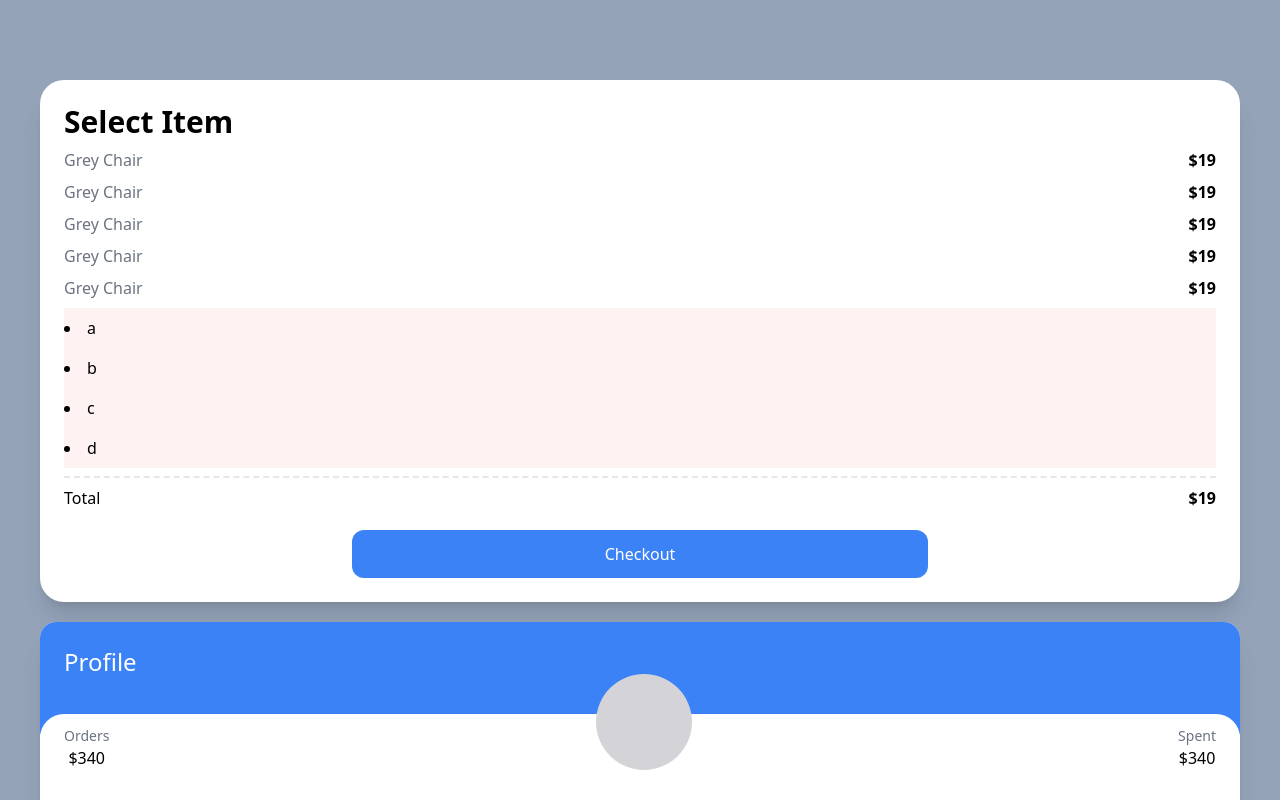
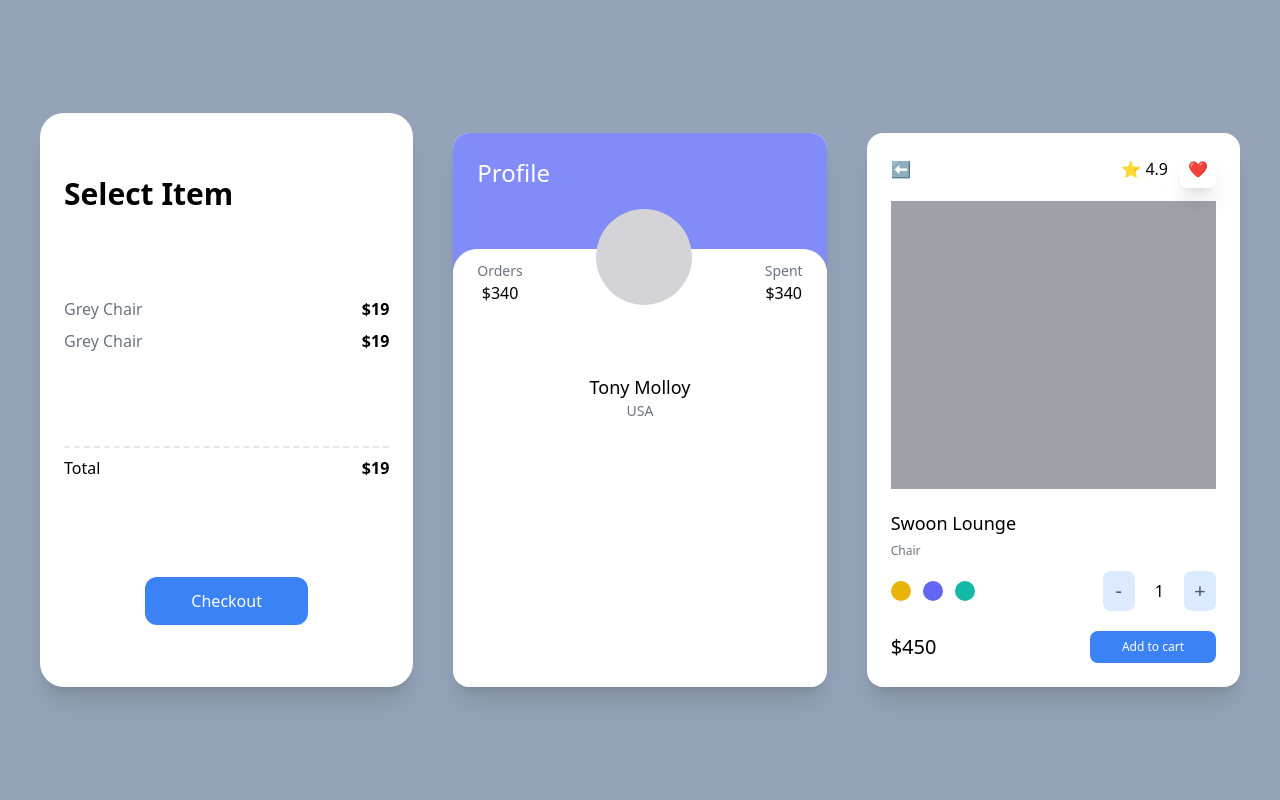
Before and after one commit to Choi-Yuchan/carrot-market, a Next.js app: page / in a window 1280 px wide. Shown: the top 800 px of the page. Built offline with nearby package versions, Linux system fonts and the light colour scheme.

Commit message:
Add responsive modifiers

```diff
--- a/pages/index.tsx
+++ b/pages/index.tsx
@@ -2,18 +2,18 @@ import type { NextPage } from 'next'
 
 const Home: NextPage = () => {
   return (
-    <div className='bg-slate-400 min-h-screen py-20 px-10 flex flex-col space-y-5'>
-      <div className='bg-white p-6 rounded-3xl shadow-xl'>
+    <div className='bg-slate-400 xl:place-content-center min-h-screen py-20 px-10 grid gap-10 lg:grid-cols-2 xl:grid-cols-3 space-y-5'>
+      <div className='bg-white p-6 rounded-3xl shadow-xl flex flex-col justify-around'>
         <span className='font-semibold text-3xl'>Select Item</span>
         <ul>
-          {[1,2,3,4,5].map((i) => (
+          {[1,2].map((i) => (
           <div key={i} className='flex justify-between my-2'>
               <span className='text-gray-500'>Grey Chair</span>
               <span className='font-semibold'>$19</span>
           </div>
           ))}
         </ul>
-        {["a","b","c","d",""].map((c, i) => <li className='bg-red-50 py-2 empty:hidden' key={i}>{c}</li>)}
+
         <div className='flex justify-between mt-2 pt-2 border-t-2 border-dashed'>
           <span>Total</span>
           <span className='font-semibold'>$19</span>
@@ -23,7 +23,7 @@ const Home: NextPage = () => {
         </div>
       </div>
       <div className='bg-white overflow-hidden rounded-2xl shadow-xl group'>
-        <div className='bg-blue-500 p-6 pb-14'>
+        <div className='bg-blue-500 p-6 xl:pb-20 pb-14 landscape:bg-indigo-400'>
           <span className='text-white text-2xl'>Profile</span>
         </div>
         <div className='rounded-3xl p-6 relative -top-5 bg-white'>
@@ -44,7 +44,7 @@ const Home: NextPage = () => {
           <span className='text-sm text-gray-500'>USA</span>
         </div>
       </div>
-      <div className='bg-white p-6 rounded-2xl shadow-xl'>
+      <div className='bg-white p-6 rounded-2xl shadow-xl lg:col-span-2 xl:col-span-1'>
         <div className='flex mb-5 justify-between items-center'>
           <span>⬅️</span>
           <div className='space-x-3'>
```
